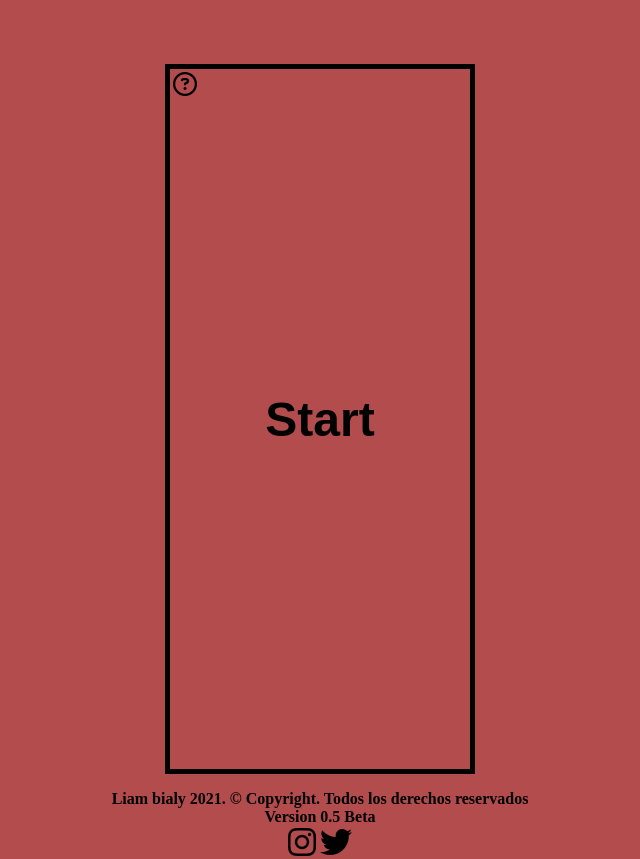
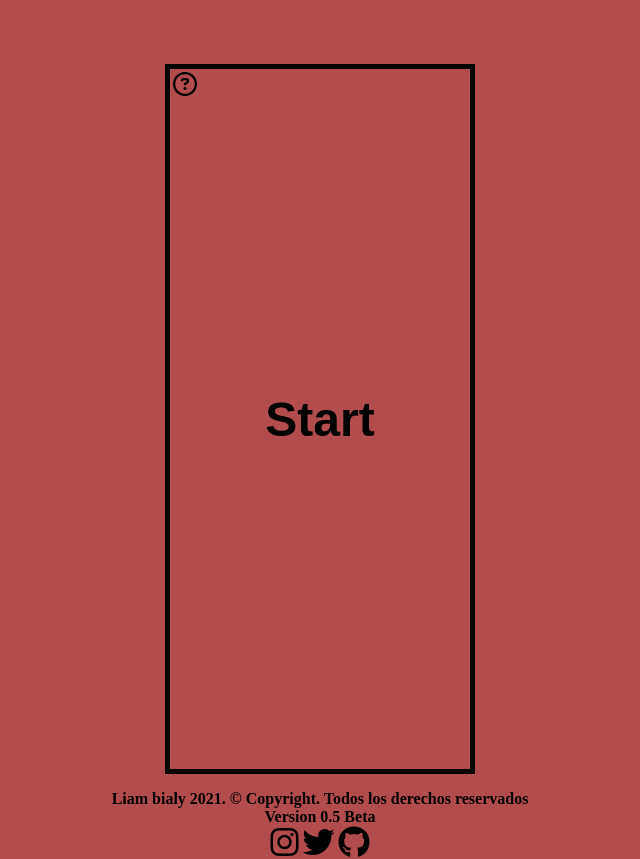
Before and after one commit to bialyLT/jueguito, a plain HTML site: page index.html in a window 1280 px wide. Shown: the whole page, without its empty margins (320-960 px from the left). Drawn offline with nearby package versions, Linux system fonts and the light colour scheme; a web font is replaced by a local one.

Commit message:
icono y enlace de github agregado

```diff
--- a/index.html
+++ b/index.html
@@ -34,6 +34,7 @@
 			<p>Version 0.5 Beta</p>
 			<a href="https://www.instagram.com/liamtbialy/?hl=es-la" target="_blank"><i class="fab fa-instagram"></i></a>
 			<a href="https://www.twitter.com/liambialy/" target="_blank"><i class="fab fa-twitter"></i></a>
+			<a href="https://www.github.com/ciitooo/" target="_blank"><i class="fab fa-github"></i></a>
 		</footer>
 
 
```
